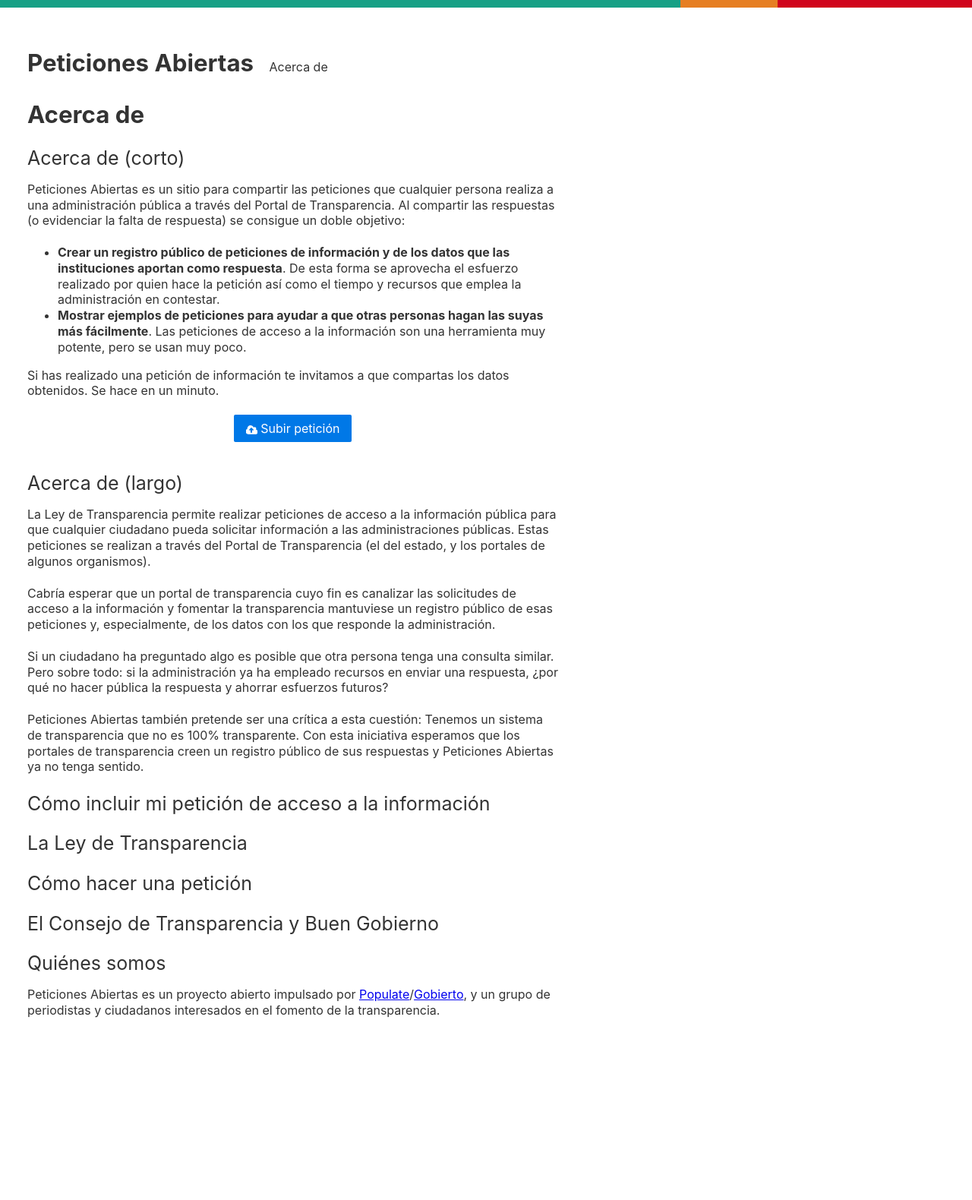
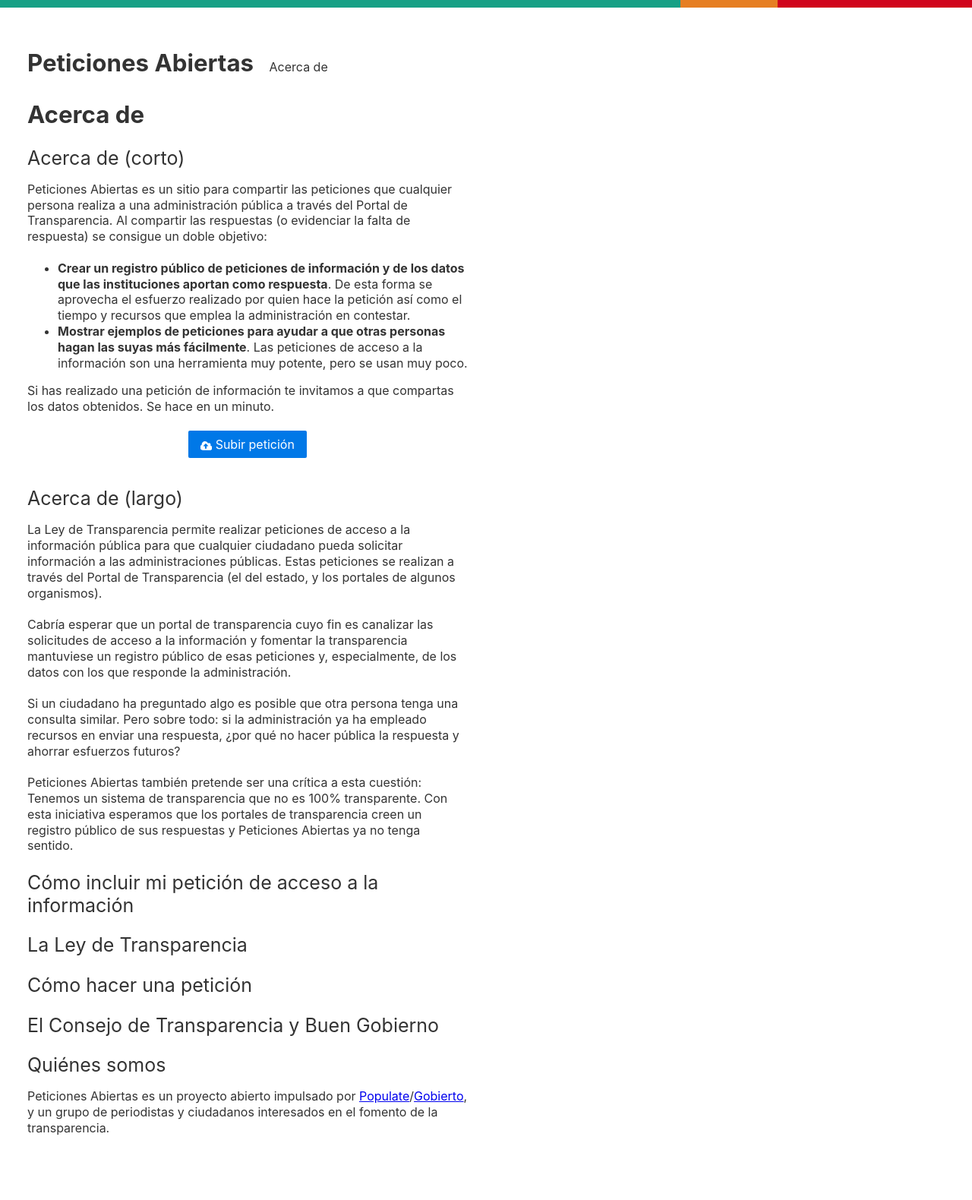
Before and after one commit to PopulateTools/peticiones-abiertas, a Jekyll site: the page built from acerca-de.md, in a window 1280 px wide. Shown: the whole page at 76% size. Built offline with Jekyll 4.4.1, drawn with Linux system fonts in a browser that asks for light colours; before the commit the page ends 1426 px from its top, so only the background shows below that.

Commit message:
Improve page styles

```diff
--- /dev/null
+++ b/_sass/_pages.scss
@@ -0,0 +1,3 @@
+.pageContent {
+  max-width: 580px;
+}
--- a/css/main.scss
+++ b/css/main.scss
@@ -13,7 +13,8 @@
         "bars",
         "header",
         "cards",
-        "petitions"
+        "petitions",
+        "pages"
 ;
 
 html {
```
